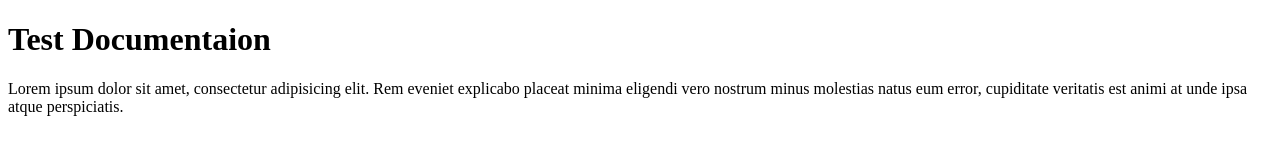
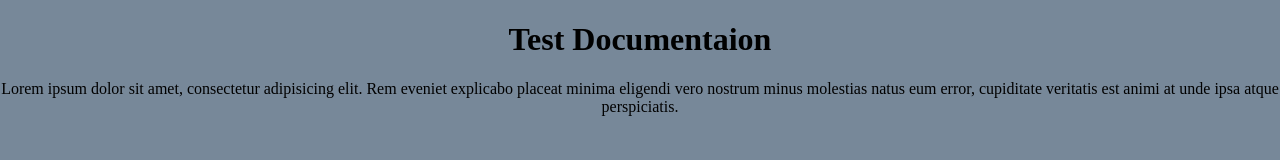
Before and after one commit to gorazdjeric/testGitHub-pages, a plain HTML site: page index.html in a window 1280 px wide. Drawn offline with Linux system fonts and the light colour scheme.

Commit message:
set styling

```diff
--- a/index.html
+++ b/index.html
@@ -5,6 +5,7 @@
   <meta http-equiv="X-UA-Compatible" content="IE=edge">
   <meta name="viewport" content="width=device-width, initial-scale=1.0">
   <title>Test Documentation</title>
+  <link rel="stylesheet" href="style.css">
 </head>
 <body>
   <h1>Test Documentaion</h1>
--- /dev/null
+++ b/style.css
@@ -0,0 +1,5 @@
+body {
+  margin: 0;
+  background: lightslategray;
+  text-align: center;
+}
```
